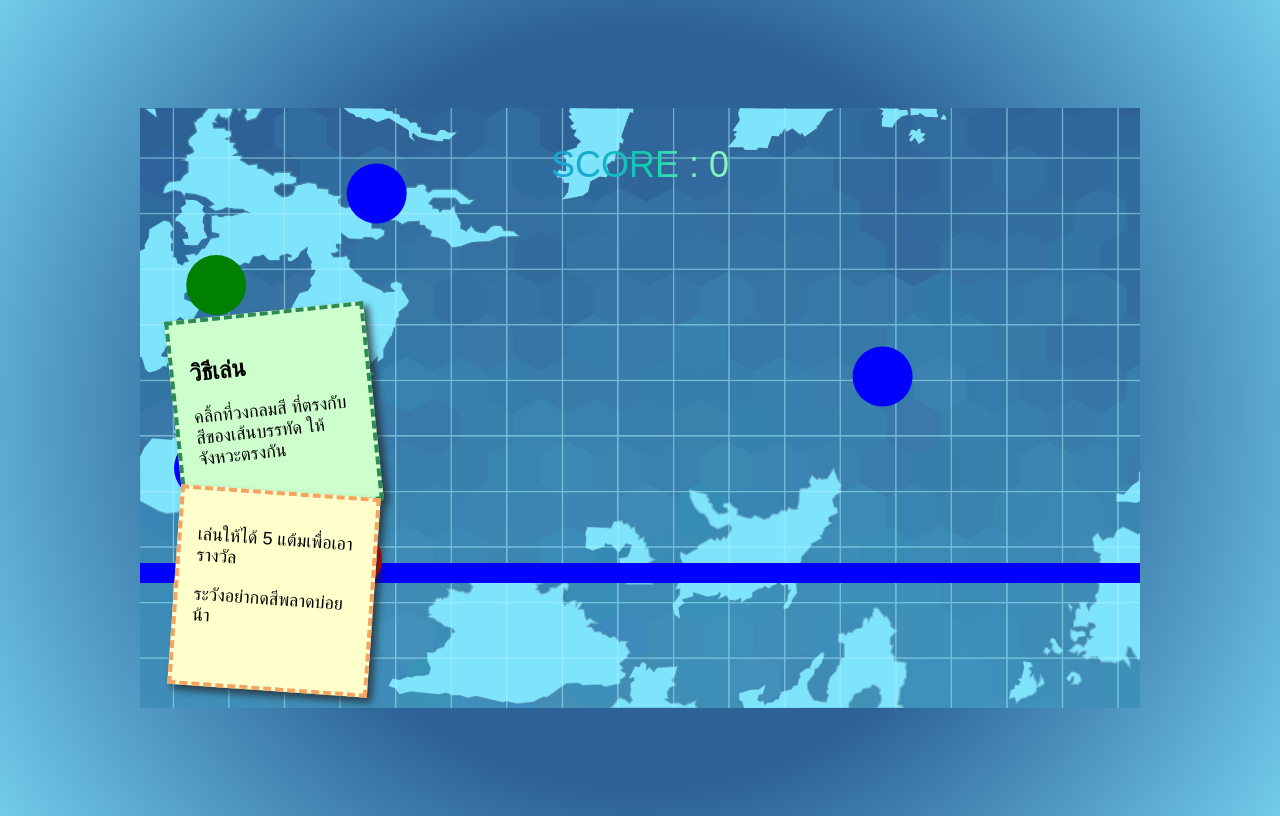
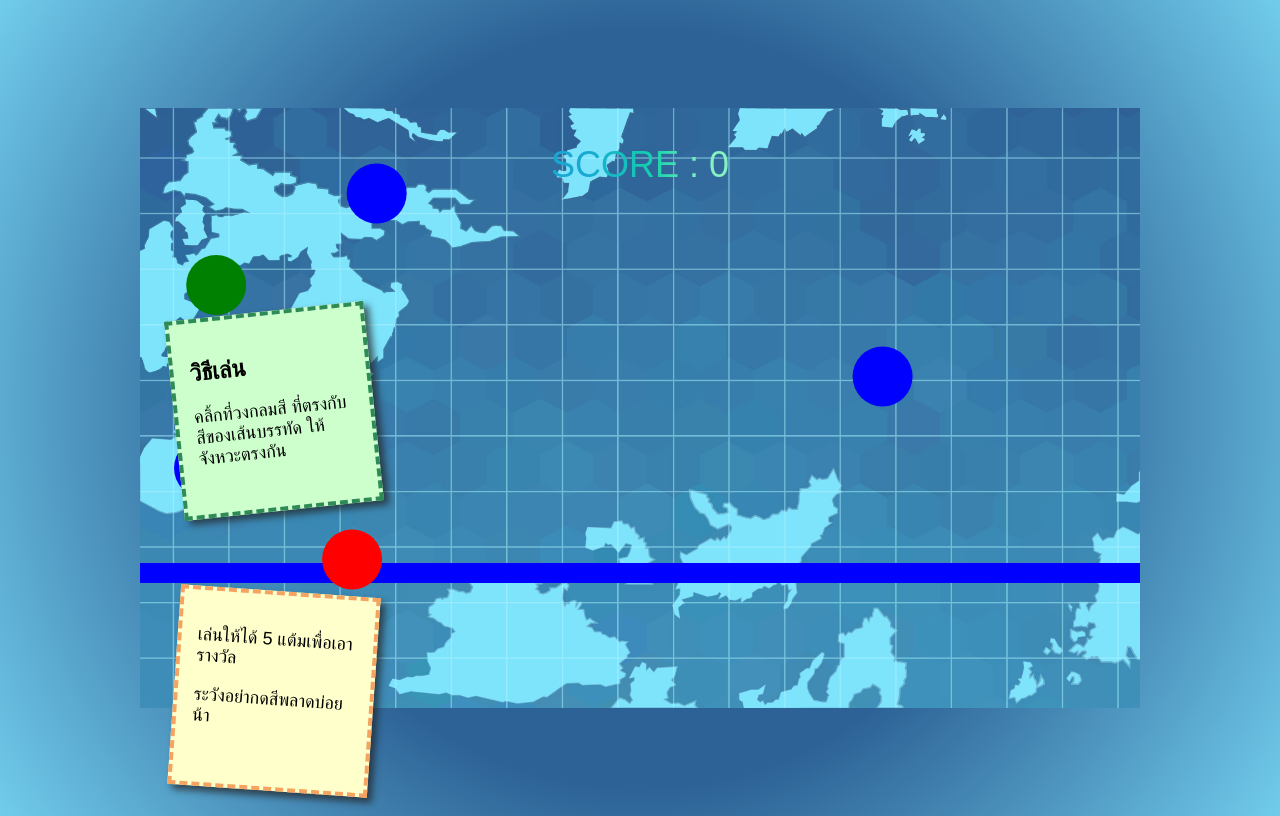
Before and after one commit to kaho1910/MultiMedia-GreenPeace-Project, a plain HTML site: page html/minigame8.html in a window 1280 px wide. Drawn offline with Linux system fonts and the light colour scheme.

Commit message:
fix: minigame 8

```diff
--- a/html/minigame8.html
+++ b/html/minigame8.html
@@ -18,7 +18,7 @@
                 <p style="font-size:18;">คลิ้กที่วงกลมสี ที่ตรงกับสีของเส้นบรรทัด ให้จังหวะตรงกัน</p>
             </a>
         </li>
-        <li style="position: absolute; top: 430px;">
+        <li style="position: absolute; top: 530px;">
             <a href="#">
                 <p style="font-size:18;">เล่นให้ได้ 5 แต้มเพื่อเอารางวัล</p>
                 <p style="font-size:18;">ระวังอย่ากดสีพลาดบ่อยน้า</p>
```
